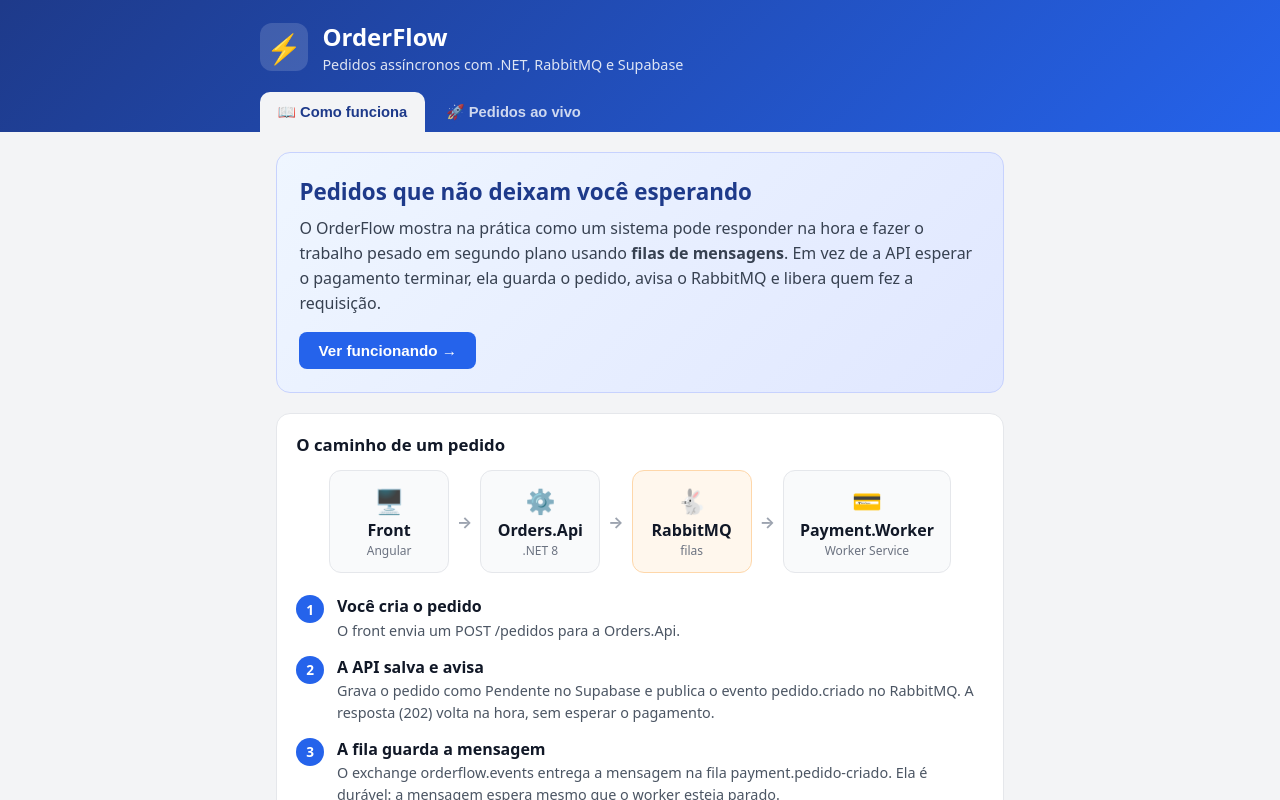
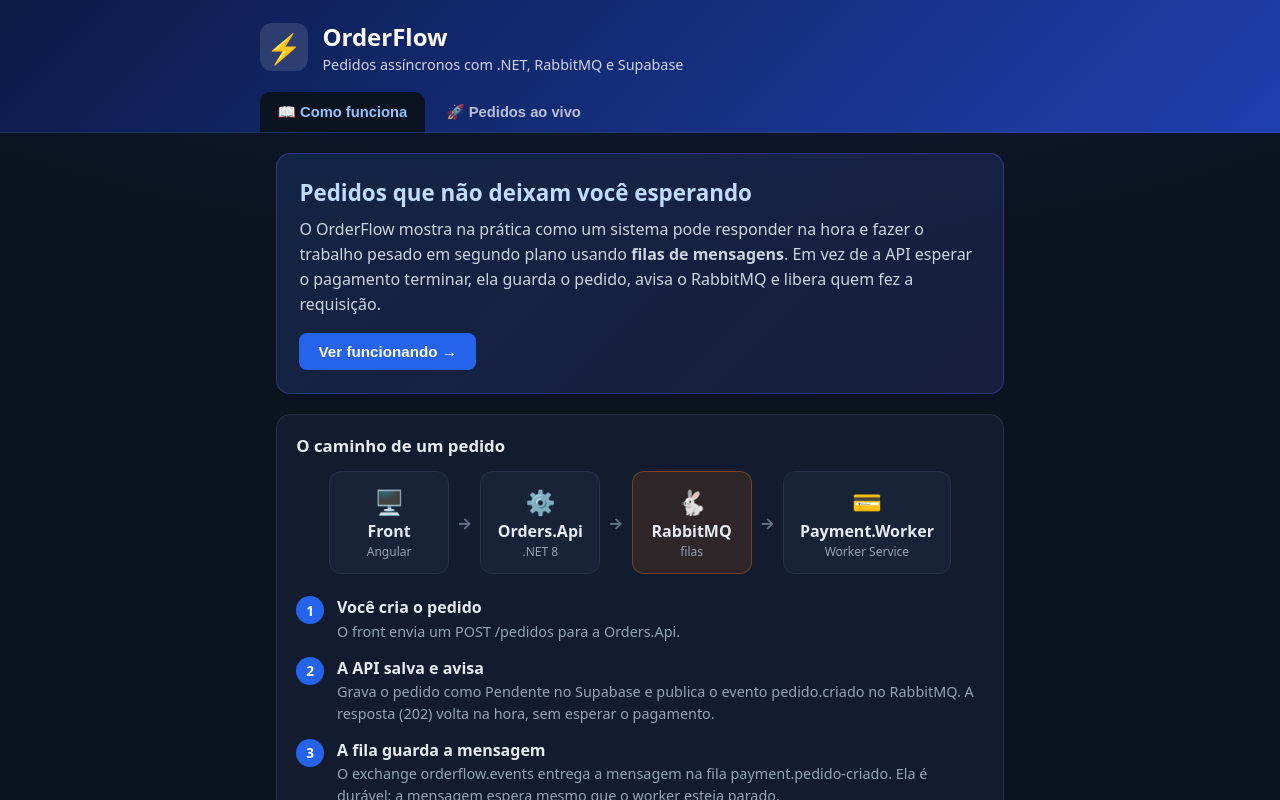
Before and after one commit to julioweeb/Order-Flow-Web, an Angular app: page / in a window 1280 px wide. Shown: the top 800 px of the page. Built offline with nearby package versions, Linux system fonts and the light colour scheme; no server answers.

Commit message:
style: tema escuro com variáveis de cor

```diff
--- a/src/app/app.css
+++ b/src/app/app.css
@@ -1,5 +1,6 @@
 .topo {
-  background: linear-gradient(135deg, #1e3a8a, #2563eb);
+  background: linear-gradient(135deg, #0b1a45, #1e40af);
+  border-bottom: 1px solid rgba(255, 255, 255, 0.08);
   color: #fff;
   padding: 1.25rem 1rem 0;
 }
@@ -17,7 +18,7 @@
 
 .logo {
   font-size: 1.8rem;
-  background: rgba(255, 255, 255, 0.15);
+  background: rgba(255, 255, 255, 0.12);
   width: 48px;
   height: 48px;
   display: grid;
@@ -32,7 +33,7 @@ h1 {
 
 .marca p {
   margin: 0.15rem 0 0;
-  opacity: 0.85;
+  opacity: 0.8;
   font-size: 0.9rem;
 }
 
@@ -45,7 +46,7 @@ h1 {
 .abas button {
   border: 0;
   background: transparent;
-  color: rgba(255, 255, 255, 0.78);
+  color: rgba(255, 255, 255, 0.7);
   padding: 0.7rem 1.1rem;
   font-size: 0.92rem;
   font-weight: 600;
@@ -56,11 +57,11 @@ h1 {
 
 .abas button:hover {
   color: #fff;
-  background: rgba(255, 255, 255, 0.12);
+  background: rgba(255, 255, 255, 0.1);
 }
 
 /* A aba ativa usa a cor do fundo da página, parecendo "colada" no conteúdo */
 .abas button.ativa {
   background: var(--fundo);
-  color: #1e3a8a;
+  color: #93c5fd;
 }
--- a/src/app/como-funciona-page.ts
+++ b/src/app/como-funciona-page.ts
@@ -106,59 +106,60 @@ import { Component, output } from '@angular/core';
       </section>
     </main>
   `,
-  styles: `
+    styles: `
     :host { display: block; }
     main { max-width: 760px; margin: 0 auto; padding: 1.25rem 1rem 3rem; }
 
-    .hero { background: linear-gradient(135deg, #eff6ff, #e0e7ff); border: 1px solid #c7d2fe;
-            border-radius: 14px; padding: 1.4rem; margin-bottom: 1.25rem; }
-    .hero h2 { margin: 0 0 0.6rem; font-size: 1.4rem; color: #1e3a8a; }
-    .hero p { margin: 0 0 1rem; line-height: 1.55; color: #374151; }
+    .hero { background: linear-gradient(135deg, rgba(59, 130, 246, 0.16), rgba(99, 102, 241, 0.14));
+            border: 1px solid rgba(99, 102, 241, 0.35); border-radius: 14px; padding: 1.4rem; margin-bottom: 1.25rem; }
+    .hero h2 { margin: 0 0 0.6rem; font-size: 1.4rem; color: #bfdbfe; }
+    .hero p { margin: 0 0 1rem; line-height: 1.55; color: var(--texto-corpo); }
 
-    .cta { border: 0; background: #2563eb; color: #fff; font-weight: 600; padding: 0.65rem 1.2rem;
+    .cta { border: 0; background: var(--primaria-forte); color: #fff; font-weight: 600; padding: 0.65rem 1.2rem;
            border-radius: 8px; cursor: pointer; font-size: 0.95rem; transition: background 0.2s; }
-    .cta:hover { background: #1d4ed8; }
+    .cta:hover { background: var(--primaria); }
     .cta.secundario { margin-top: 1rem; }
 
     .painel { background: var(--card); border: 1px solid var(--borda); border-radius: 14px;
               padding: 1.2rem; margin-bottom: 1.25rem; }
     h3 { margin: 0 0 0.9rem; font-size: 1.05rem; }
-    .texto { margin: 0 0 1rem; line-height: 1.55; color: #374151; font-size: 0.93rem; }
+    .texto { margin: 0 0 1rem; line-height: 1.55; color: var(--texto-corpo); font-size: 0.93rem; }
 
     .fluxo { display: flex; align-items: stretch; justify-content: center; gap: 0.5rem;
              flex-wrap: wrap; margin-bottom: 1.4rem; }
     .no { display: flex; flex-direction: column; align-items: center; gap: 0.1rem; padding: 0.8rem 1rem;
-          min-width: 120px; border: 1px solid var(--borda); border-radius: 12px; background: #f9fafb; cursor: help; }
-    .no.rabbit { background: #fff7ed; border-color: #fed7aa; }
+          min-width: 120px; border: 1px solid var(--borda); border-radius: 12px; background: var(--card-suave); cursor: help; }
+    .no.rabbit { background: var(--rabbit-bg); border-color: var(--rabbit-borda); }
     .no .icone { font-size: 1.5rem; }
     .no small { color: var(--texto-suave); font-size: 0.75rem; }
-    .seta { align-self: center; color: #9ca3af; font-weight: 700; }
+    .seta { align-self: center; color: #64748b; font-weight: 700; }
 
     .passos { list-style: none; margin: 0; padding: 0; display: flex; flex-direction: column; gap: 0.9rem; }
     .passos li { display: flex; gap: 0.8rem; align-items: flex-start; }
-    .numero { flex: none; width: 28px; height: 28px; border-radius: 50%; background: #2563eb; color: #fff;
+    .numero { flex: none; width: 28px; height: 28px; border-radius: 50%; background: var(--primaria-forte); color: #fff;
               display: grid; place-items: center; font-size: 0.85rem; font-weight: 700; }
-    .passos p { margin: 0.15rem 0 0; color: #4b5563; font-size: 0.9rem; line-height: 1.5; }
+    .passos p { margin: 0.15rem 0 0; color: var(--texto-suave); font-size: 0.9rem; line-height: 1.5; }
 
     .retry { display: flex; flex-wrap: wrap; align-items: center; gap: 0.5rem; }
     .chip { padding: 0.35rem 0.8rem; border-radius: 999px; font-size: 0.8rem; font-weight: 600; cursor: help; }
-    .chip.tentativa { background: #dbeafe; color: #1e40af; }
-    .chip.espera { background: #fef3c7; color: #92400e; }
-    .chip.dlq { background: #fee2e2; color: #991b1b; }
+    .chip.tentativa { background: var(--api-bg); color: var(--api-txt); }
+    .chip.espera { background: var(--pend-bg); color: var(--pend-txt); }
+    .chip.dlq { background: var(--rec-bg); color: var(--rec-txt); }
 
     .grade { display: grid; grid-template-columns: repeat(2, 1fr); gap: 0.8rem; }
-    .conceito { border: 1px solid var(--borda); border-radius: 12px; padding: 0.9rem; background: #fafafa; }
+    .conceito { border: 1px solid var(--borda); border-radius: 12px; padding: 0.9rem; background: var(--card-suave); }
     .conceito .icone { font-size: 1.3rem; display: block; margin-bottom: 0.3rem; }
-    .conceito p { margin: 0.3rem 0 0; font-size: 0.85rem; color: #4b5563; line-height: 1.45; }
+    .conceito p { margin: 0.3rem 0 0; font-size: 0.85rem; color: var(--texto-suave); line-height: 1.45; }
 
     .cenarios { display: flex; flex-direction: column; gap: 0.5rem; }
     .cenario { display: flex; justify-content: space-between; gap: 1rem; padding: 0.7rem 0.9rem;
-               border: 1px solid var(--borda); border-radius: 10px; font-size: 0.88rem; flex-wrap: wrap; }
-    .cenario span { color: #4b5563; }
+               border: 1px solid var(--borda); border-radius: 10px; font-size: 0.88rem; flex-wrap: wrap;
+               background: var(--card-suave); }
+    .cenario span { color: var(--texto-suave); }
 
     .tecnologias { display: flex; flex-wrap: wrap; gap: 0.5rem; }
-    .tec { padding: 0.35rem 0.8rem; border-radius: 999px; background: #f3f4f6; border: 1px solid var(--borda);
-           font-size: 0.82rem; font-weight: 600; cursor: help; }
+    .tec { padding: 0.35rem 0.8rem; border-radius: 999px; background: var(--card-suave); border: 1px solid var(--borda);
+           color: var(--texto-corpo); font-size: 0.82rem; font-weight: 600; cursor: help; }
 
     @media (max-width: 560px) { .grade { grid-template-columns: 1fr; } }
   `
--- a/src/styles.css
+++ b/src/styles.css
@@ -1,9 +1,38 @@
 :root {
-  --fundo: #f3f4f6;
-  --card: #ffffff;
-  --borda: #e5e7eb;
-  --texto: #111827;
-  --texto-suave: #6b7280;
+  color-scheme: dark; /* deixa scrollbars e campos nativos escuros também */
+
+  /* Base */
+  --fundo: #0b1220;
+  --card: #131c2e;
+  --card-suave: #182338;
+  --borda: #25324a;
+  --texto: #e5e9f2;
+  --texto-corpo: #cbd5e1;
+  --texto-suave: #94a3b8;
+
+  /* Ações */
+  --primaria: #3b82f6;
+  --primaria-forte: #2563eb;
+  --campo: #0f1729;
+  --foco: rgba(59, 130, 246, 0.35);
+
+  /* Status dos pedidos */
+  --pend-bg: rgba(245, 158, 11, 0.16);
+  --pend-txt: #fbbf24;
+  --apr-bg: rgba(16, 185, 129, 0.16);
+  --apr-txt: #34d399;
+  --rec-bg: rgba(239, 68, 68, 0.16);
+  --rec-txt: #f87171;
+
+  /* Origem dos eventos */
+  --api-bg: rgba(59, 130, 246, 0.18);
+  --api-txt: #93c5fd;
+  --worker-bg: rgba(139, 92, 246, 0.2);
+  --worker-txt: #c4b5fd;
+
+  /* RabbitMQ */
+  --rabbit-bg: rgba(249, 115, 22, 0.12);
+  --rabbit-borda: rgba(249, 115, 22, 0.35);
 }
 
 * {
@@ -12,7 +41,11 @@
 
 body {
   margin: 0;
-  background: var(--fundo);
+  min-height: 100vh;
+  background-color: var(--fundo);
+  /* Um brilho azul bem suave no topo para não ficar chapado */
+  background-image: radial-gradient(1000px 420px at 50% -160px, rgba(59, 130, 246, 0.14), transparent);
+  background-repeat: no-repeat;
   color: var(--texto);
   font-family: system-ui, -apple-system, 'Segoe UI', Roboto, sans-serif;
 }
@@ -36,8 +69,9 @@ body {
   max-width: 260px;
   padding: 0.5rem 0.7rem;
   border-radius: 8px;
-  background: #111827;
-  color: #fff;
+  background: #e2e8f0;
+  color: #0f172a;
+  box-shadow: 0 8px 20px rgba(0, 0, 0, 0.45);
   font-size: 0.78rem;
   font-weight: 400;
   line-height: 1.4;
```
Also changed, not shown: src/app/pedidos-page.ts (+31 -26 lines).
